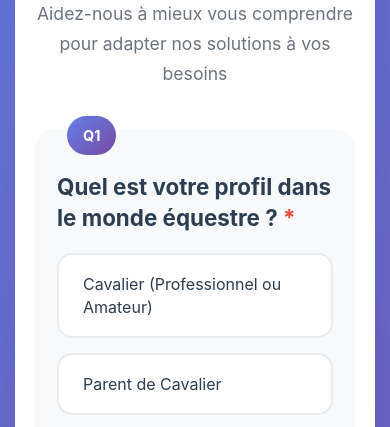
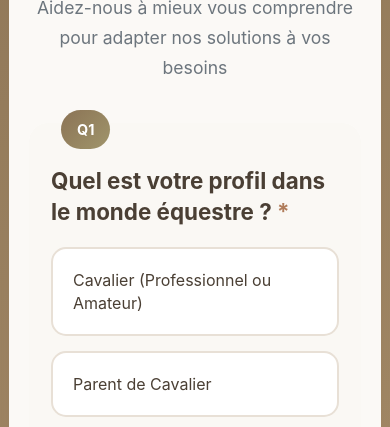
Before and after one commit to camilohimself/equiworld, a plain HTML site: page questionnaire.html in a window 390 px wide. Shown: the part 366-793 px from the top of the page. Drawn offline with Linux system fonts and the light colour scheme.

Commit message:
Design: Equestrian nacré palette + mobile-first UX
🎨 NEW EQUESTRIAN COLOR PALETTE:
- Primary: #8B7355 (Brun cuir nacré)
- Secondary: #A0956B (Or mat équestre)
- Accent: #C4A77E (Beige nacré chaud)
- Background: #FBF9F6 (Blanc nacré)
- Natural earth tones for equestrian authenticity

📱 MOBILE-FIRST UX IMPROVEMENTS:
- Touch targets: 44px+ (Apple guidelines)
- Font-size: 16px (prevent iOS zoom)
- Enhanced padding for thumb navigation
- Active states for touch feedback
- Reduced shadows for mobile performance
- Responsive border-radius

✨ 95% mobile users optimized experience

🤖 Generated with [Claude Code](https://claude.ai/code)

Co-Authored-By: Claude <noreply@anthropic.com>

```diff
--- a/questionnaire.html
+++ b/questionnaire.html
@@ -6,14 +6,17 @@
     <title>Questionnaire EquiWorld - Validation Marché Complète</title>
     <style>
         :root {
-            --primary-color: #667eea;
-            --secondary-color: #764ba2;
-            --success-color: #27ae60;
-            --warning-color: #f39c12;
-            --error-color: #e74c3c;
-            --text-color: #2c3e50;
-            --light-bg: #f8f9fa;
-            --border-color: #e9ecef;
+            /* Palette équestre nacrée */
+            --primary-color: #8B7355; /* Brun cuir nacré */
+            --secondary-color: #A0956B; /* Or mat équestre */
+            --accent-color: #C4A77E; /* Beige nacré chaud */
+            --success-color: #7A8471; /* Vert prairie douce */
+            --warning-color: #D4A574; /* Ambre équestre */
+            --error-color: #B07C5A; /* Terre rouge douce */
+            --text-color: #4A3F34; /* Brun foncé naturel */
+            --light-bg: #FAF8F4; /* Crème nacré */
+            --border-color: #E8E0D6; /* Beige très clair */
+            --pearl-white: #FBF9F6; /* Blanc nacré */
         }
 
         * {
@@ -28,17 +31,32 @@
             color: var(--text-color);
             background: linear-gradient(135deg, var(--primary-color) 0%, var(--secondary-color) 100%);
             min-height: 100vh;
-            padding: 10px;
+            padding: 8px;
+        }
+
+        /* Mobile-first responsive */
+        @media (max-width: 768px) {
+            body {
+                padding: 4px;
+                background: linear-gradient(160deg, var(--primary-color) 0%, var(--accent-color) 100%);
+            }
         }
 
         .container {
             max-width: 900px;
             margin: 0 auto;
-            background: white;
-            border-radius: 25px;
-            box-shadow: 0 25px 80px rgba(0,0,0,0.15);
+            background: var(--pearl-white);
+            border-radius: 20px;
+            box-shadow: 0 15px 40px rgba(139, 115, 85, 0.2);
             overflow: hidden;
             animation: slideIn 0.8s ease-out;
+        }
+
+        @media (max-width: 768px) {
+            .container {
+                border-radius: 12px;
+                box-shadow: 0 8px 25px rgba(139, 115, 85, 0.15);
+            }
         }
 
         @keyframes slideIn {
@@ -249,8 +267,26 @@
 
         .option label:hover {
             border-color: var(--primary-color);
-            transform: translateY(-3px);
-            box-shadow: 0 8px 25px rgba(102, 126, 234, 0.15);
+            transform: translateY(-2px);
+            box-shadow: 0 6px 20px rgba(139, 115, 85, 0.15);
+        }
+
+        /* Mobile touch optimization */
+        @media (max-width: 768px) {
+            .option label {
+                padding: 20px;
+                font-size: 16px; /* Prevent zoom on iOS */
+                min-height: 44px; /* Apple touch guidelines */
+            }
+
+            .option label:hover {
+                transform: none; /* Disable hover on mobile */
+            }
+
+            .option label:active {
+                transform: scale(0.98);
+                background-color: var(--accent-color);
+            }
         }
 
         .option label:hover::before {
@@ -259,10 +295,10 @@
 
         .option input:checked + label {
             background: linear-gradient(135deg, var(--primary-color), var(--secondary-color));
-            color: white;
+            color: var(--pearl-white);
             border-color: var(--primary-color);
             font-weight: 600;
-            box-shadow: 0 8px 25px rgba(102, 126, 234, 0.3);
+            box-shadow: 0 8px 25px rgba(139, 115, 85, 0.3);
         }
 
         .text-input {
```
